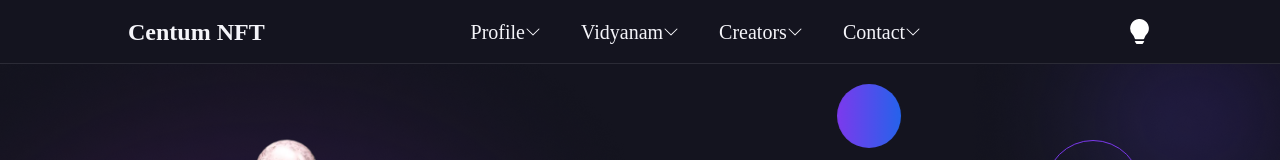
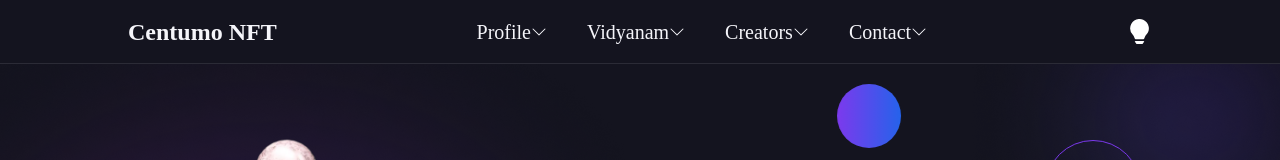
Before and after one commit to Centum-World-NFT/centum-world-NFT, a React (Vite) app: page / in a window 1280 px wide. Shown: the top 160 px of the page. Built offline with nearby package versions, Linux system fonts and the light colour scheme.

Commit message:
centum to centumo name

```diff
--- a/src/components/Footer.jsx
+++ b/src/components/Footer.jsx
@@ -7,7 +7,7 @@ const Footer = () => {
         <div className="w-full flex items-center justify-between gap-5 flex-wrap">
           <div className="md:w-1/5 w-full flex justify-center flex-col md:mr-24">
             <p className="text-vulcan-50 font-Poppins font-bold text-3xl">
-              Centum NFT
+              Centumo NFT
             </p>
             <p className="text-vulcan-50 font-Poppins text-sm mt-5 text-justify">
               Lorem ipsum dolor, sit amet consectetur adipisicing elit.
--- a/src/components/Header.jsx
+++ b/src/components/Header.jsx
@@ -60,7 +60,7 @@ const Header = () => {
               lightmode ? `text-vulcan-950` : `text-vulcan-50`
             } font-Poppins font-bold text-2xl`}
           >
-            Centum NFT
+            Centumo NFT
           </p>
           <div className="block md:hidden">
             {showMenu ? (
```
Also changed, not shown: 1 other file (tests, documents, lock files or other folders).
